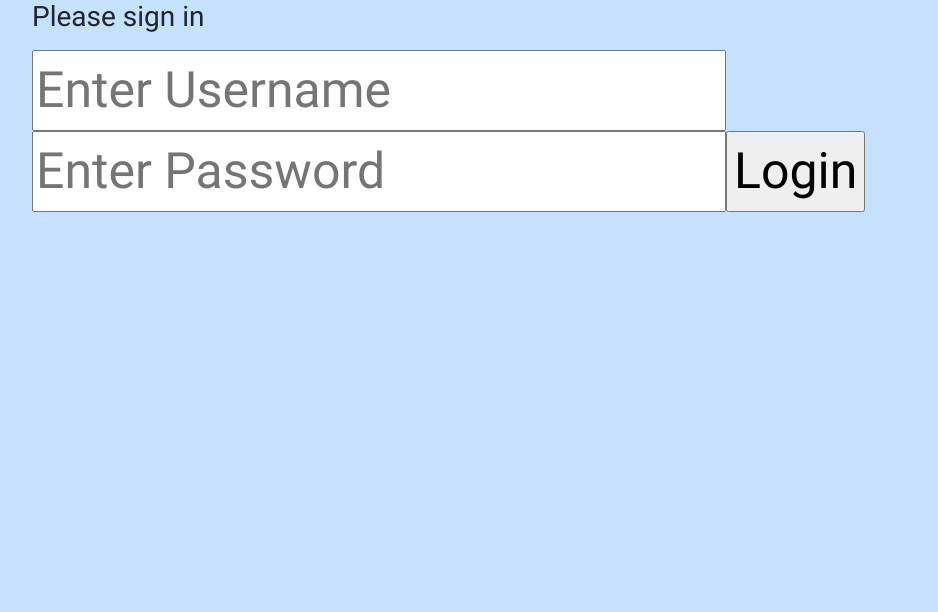
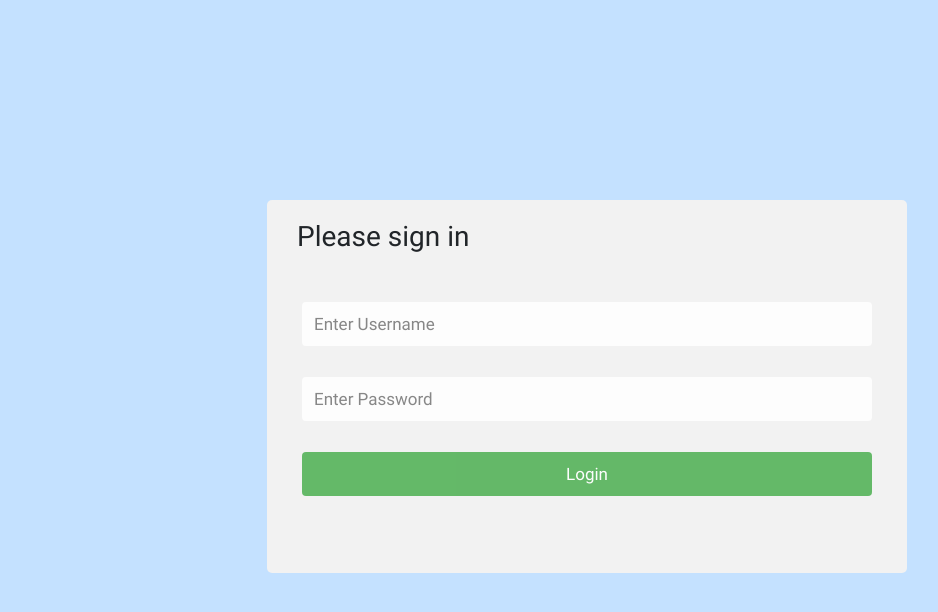
Before and after one commit to kevmich/CMPS285-Fall2020-Section2-Group-3, a React (Create React App) app in the folder KitchenVideoSystem/ClientApp/: page / in a window 1280 px wide. Shown: the top 612 px of the page, without its empty margins (53-991 px from the left). Built offline with nearby package versions, Linux system fonts and the light colour scheme.

Commit message:
Login looks better but still needs work.

```diff
--- a/KitchenVideoSystem/ClientApp/src/components/Login.css
+++ b/KitchenVideoSystem/ClientApp/src/components/Login.css
@@ -1,24 +1,64 @@
-body {
+.container {
+    border-radius: 5px;
+    background-color: #f2f2f2;
+    padding: 20px 0 30px 0;
+}
+.Login {
+    position: absolute;
+    top: 0;
+    bottom: 0;
+    left: 0;
+    right: 0;
+    margin: auto;
+    width: 50%;
+    height: 50%;
 }
 
-.login {
-    margin: 0;
-    position: absolute;
-    top: 50%;
-    left: 50%;
-    margin-right: -50%;
-    transform: translate(-50%, -50%);
+
+input,
+.btn {
+    width: 100%;
+    padding: 12px;
+    border: none;
+    border-radius: 4px;
+    margin: 5px 0;
+    opacity: 0.85;
+    display: inline-block;
+    font-size: 17px;
+    line-height: 20px;
+    text-decoration: none;
 }
 
-#error {
+    input:hover,
+    .btn:hover {
+        opacity: 1;
+    }
+
+input[type="submit"] {
+    background-color: #4caf50;
+    color: white;
+    cursor: pointer;
+}
+
+ input[type="submit"]:hover {
+        background-color: #45a049;
+    }
+
+h1 {
+    margin-left: 30px;
+}
+
+p {
+    text-align: center;
+}
+.col {
+    float: left;
+    width: 50%;
+    margin: auto;
+    padding: 0 50px;
+    margin-top: 6px;
+}
+
+.alert {
     color: red;
 }
-
-.loginClock {
-    background-color: #3f51b6;
-    position: fixed;
-    bottom: 0px;
-    color: white;
-    border-top-right-radius: 10px;
-    padding-right: 10px;
-}
--- a/KitchenVideoSystem/ClientApp/src/components/Login.js
+++ b/KitchenVideoSystem/ClientApp/src/components/Login.js
@@ -59,6 +59,7 @@ class Login extends Component {
             return <Redirect to="/home" />;
         }
         return (
+            <div className = "Login">
             <div className="container">
                 <form onSubmit={this.login} className="form-signin">
                     <h1 className="h3 mb-3 font-weight-normal">Please sign in</h1>
@@ -79,11 +80,12 @@ class Login extends Component {
                             <input type="submit" value="Login" />
                         </div>
                     </div>
-                    <p> {this.state.loginFail ? "Incorrect Username or Password." : null } </p>
+                    <p className = "alert"> {this.state.loginFail ? "Incorrect Username or Password." : null } </p>
 
                 </form>
 
-            </div>
+                </div>
+                </div>
         );
     }
 }
```
